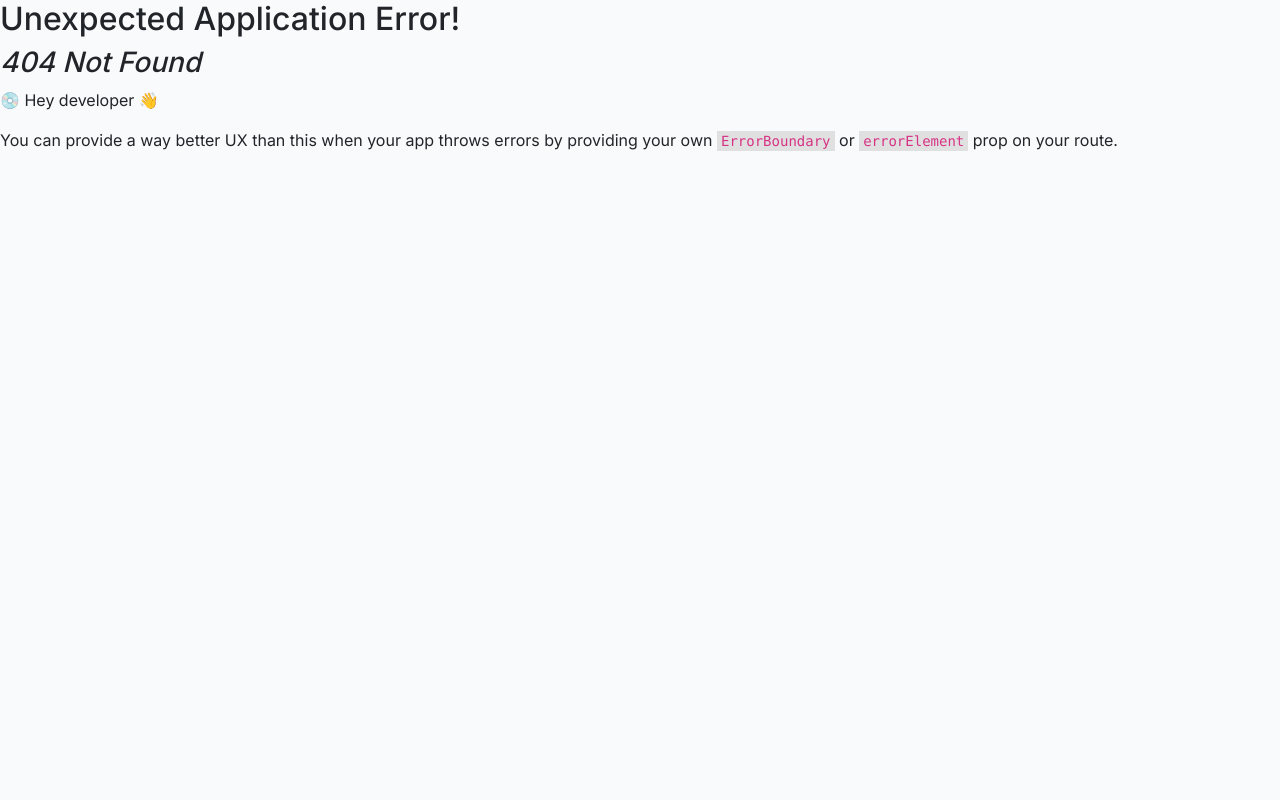
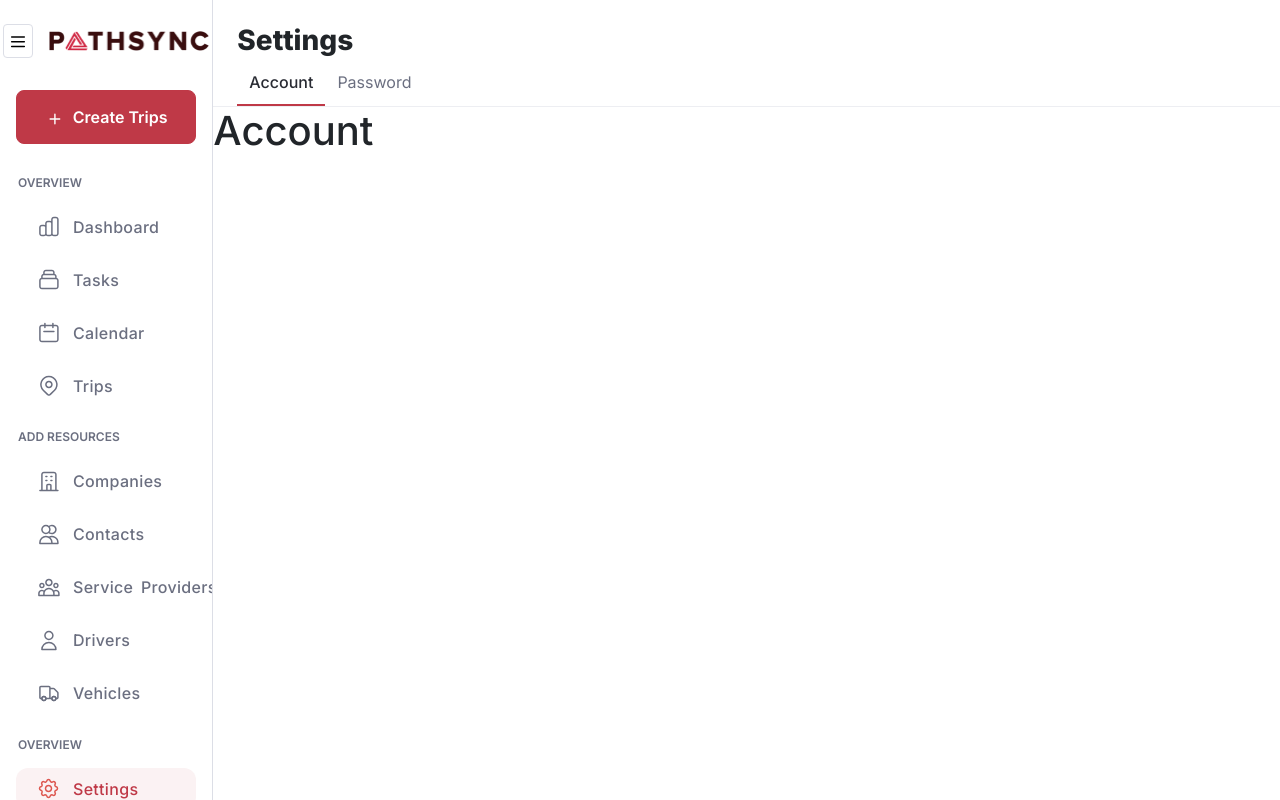
Before and after one commit to AbubakarNaveed/2nd-probational-project-system-plus, a React (Vite) app: page /dashboard/settings/account in a window 1280 px wide. Before the commit this address had no page. Built offline with nearby package versions, Linux system fonts and the light colour scheme.

Commit message:
header Navlinks created

```diff
--- a/src/Styles/componentStyles/Dashboard/_main.scss
+++ b/src/Styles/componentStyles/Dashboard/_main.scss
@@ -12,6 +12,38 @@
       margin: 0px;
     }
   }
+  .headerWithNavs {
+    padding: 24px 24px 0 24px;
+    display: flex;
+    border-bottom: 1px solid $gray1;
+
+    flex-direction: column;
+    position: relative;
+    gap: 12px;
+    h1 {
+      font-size: $font-extra-large;
+      font-weight: $font-weight-800;
+      margin: 0px;
+    }
+    div {
+      padding-bottom: 12px;
+      a {
+        padding: 12px !important;
+        text-decoration: none;
+        font-weight: $font-weight-400;
+        font-size: $font-medium;
+        color: $gray4;
+        word-wrap: break-word;
+        // border-bottom: 2px solid $primary;
+      }
+    }
+  }
+}
+
+.navLinkActive {
+  font-weight: $font-weight-500 !important;
+  color: $authCardHeading !important;
+  border-bottom: 2px solid $primary;
 }
 
 .defaultScreenTextContainer {
--- a/src/components/Dashboard/Main/Settings/account.jsx
+++ b/src/components/Dashboard/Main/Settings/account.jsx
@@ -0,0 +1,11 @@
+import React from "react";
+
+const account = () => {
+  return (
+    <div>
+      <h1>Account</h1>
+    </div>
+  );
+};
+
+export default account;
--- a/src/components/Dashboard/Main/Settings/index.jsx
+++ b/src/components/Dashboard/Main/Settings/index.jsx
@@ -1,9 +1,30 @@
 import React from "react";
-
+import { Outlet, NavLink } from "react-router-dom";
 const index = () => {
   return (
-    <div style={{ background: "#fff", width: "100%" }}>
-      <p>This is account settings</p>
+    <div className="mainContainer">
+      <div className="headerWithNavs">
+        <h1>Settings</h1>
+        <div>
+          <NavLink
+            to={"account"}
+            className={({ isActive, isPending }) =>
+              isPending ? "pending" : isActive ? "navLinkActive" : ""
+            }
+          >
+            Account
+          </NavLink>
+
+          <NavLink
+            to={"password"}
+            className={({ isActive, isPending }) =>
+              isPending ? "pending" : isActive ? "navLinkActive" : ""
+            }
+          >
+            Password
+          </NavLink>
+        </div>
+      </div>
       <Outlet />
     </div>
   );
--- a/src/components/Dashboard/Main/Settings/password.jsx
+++ b/src/components/Dashboard/Main/Settings/password.jsx
@@ -0,0 +1,11 @@
+import React from "react";
+
+const password = () => {
+  return (
+    <div>
+      <h1>Password</h1>
+    </div>
+  );
+};
+
+export default password;
--- a/src/components/Dashboard/sidebar.jsx
+++ b/src/components/Dashboard/sidebar.jsx
@@ -5,6 +5,7 @@ import Button from "@components/Generals/button";
 import Logo from "@images/logo2.png";
 import Plus from "@images/plus.svg";
 import UserPic from "@images/sidebarUser.png";
+import { NavLink } from "react-router-dom";
 
 import { linksData } from "./sidebarData";
 
@@ -62,7 +63,7 @@ const sidebar = () => {
               {linksData["Overview"].map((link) => (
                 <a
                   key={link.id}
-                  className={link.id === activeLink ? "active" : ""}
+                  className={link.id === activeLink ? "activeAnchor" : ""}
                   onClick={() => handleLinkClick(link.id)}
                 >
                   <img src={link.icon} />
@@ -108,14 +109,17 @@ const sidebar = () => {
             <h1 style={{ marginLeft: "2px" }}>Overview</h1>
             <div>
               {linksData["User"].map((link) => (
-                <a
+                <NavLink
+                  to={link.path}
                   key={link.id}
-                  className={link.id === activeLink ? "activeAnchor" : ""}
+                  className={({ isActive, isPending }) =>
+                    isPending ? "pending" : isActive ? "activeAnchor" : ""
+                  }
                   onClick={() => handleLinkClick(link.id)}
                 >
                   <img src={link.icon} />
                   <p>{link.text}</p>
-                </a>
+                </NavLink>
               ))}
             </div>
           </div>
--- a/src/components/Dashboard/sidebarData.js
+++ b/src/components/Dashboard/sidebarData.js
@@ -29,5 +29,12 @@ export const linksData = {
     { id: 8, text: "Drivers", icon: Driver },
     { id: 9, text: "Vehicles", icon: Vehicles },
   ],
-  User: [{ id: 10, text: "Settings", icon: Settings }],
+  User: [
+    {
+      id: 10,
+      text: "Settings",
+      icon: Settings,
+      path: "/dashboard/settings/account",
+    },
+  ],
 };
```
Also changed, not shown: src/App.jsx (+13 -7 lines), src/Styles/styles.css, 1 other file (tests, documents, lock files or other folders).
